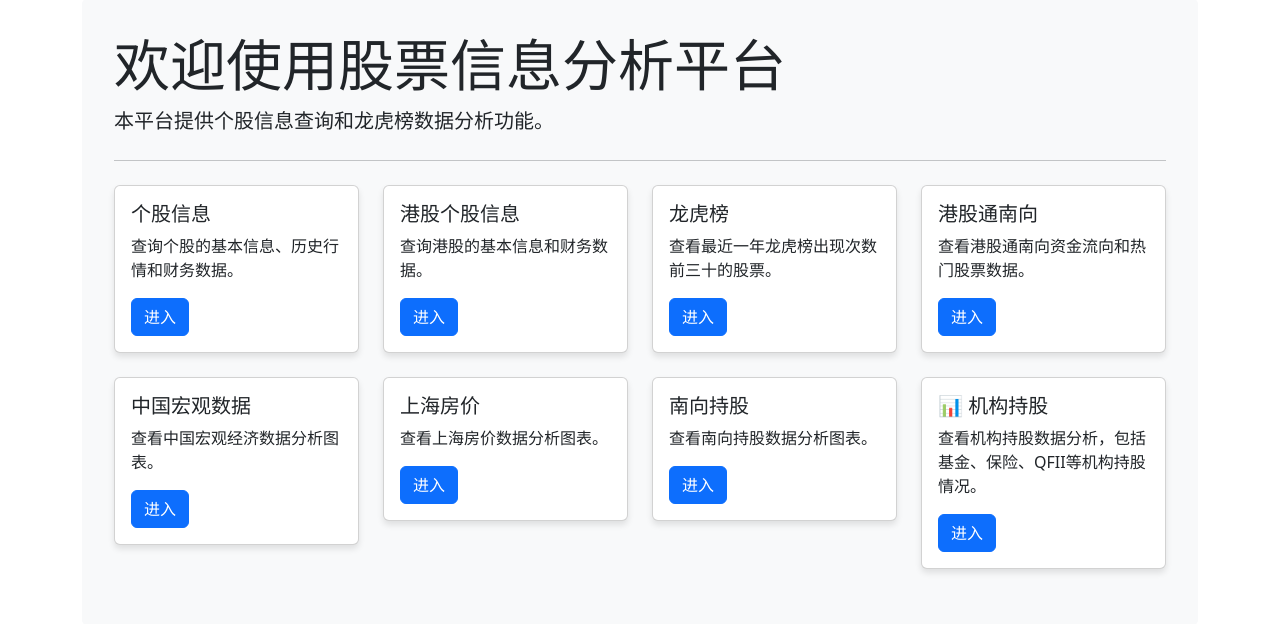
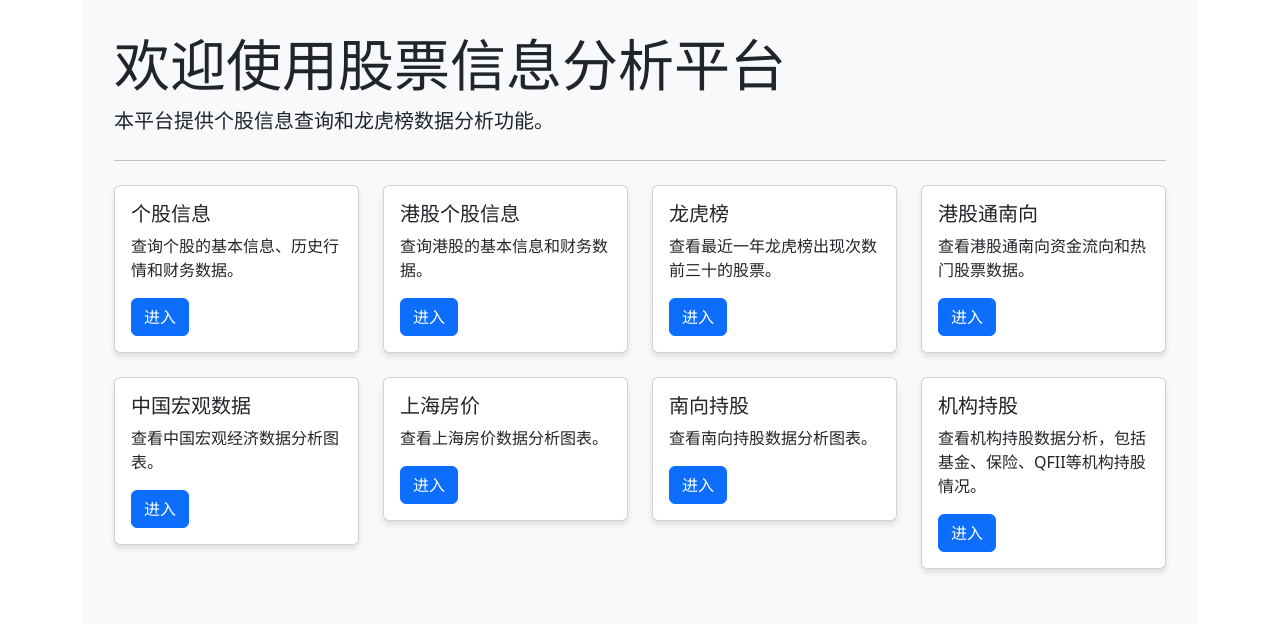
Before and after one commit to yuyihuman/my_first_repo, a Flask app: page / in a window 1280 px wide. Shown: the part 105-729 px from the top of the page. Run offline with Flask 3, Linux system fonts and the light colour scheme.

Commit message:
add data

```diff
--- a/stock_info/templates/index.html
+++ b/stock_info/templates/index.html
@@ -127,7 +127,7 @@
                 <div class="col-md-3">
                     <div class="card mb-4">
                         <div class="card-body">
-                            <h5 class="card-title">📊 机构持股</h5>
+                            <h5 class="card-title">机构持股</h5>
                             <p class="card-text">查看机构持股数据分析，包括基金、保险、QFII等机构持股情况。</p>
                             <a href="/institutional_holdings" class="btn btn-primary">进入</a>
                         </div>
```
Also changed, not shown: 10 other files.
